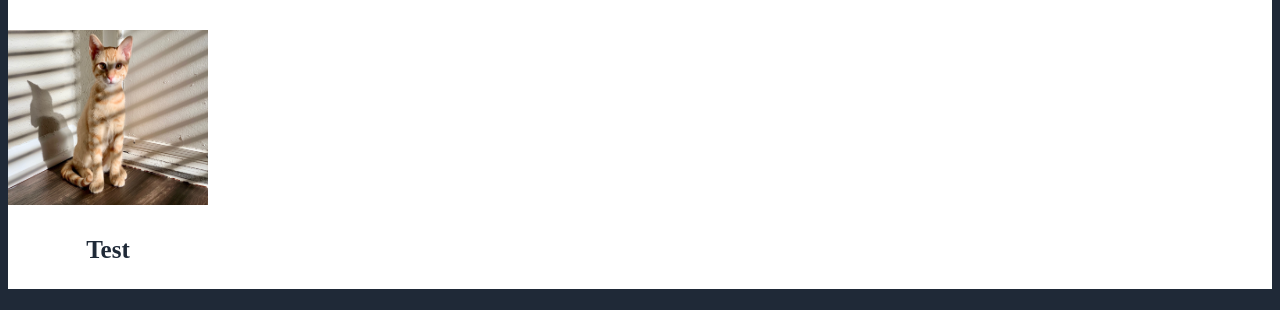
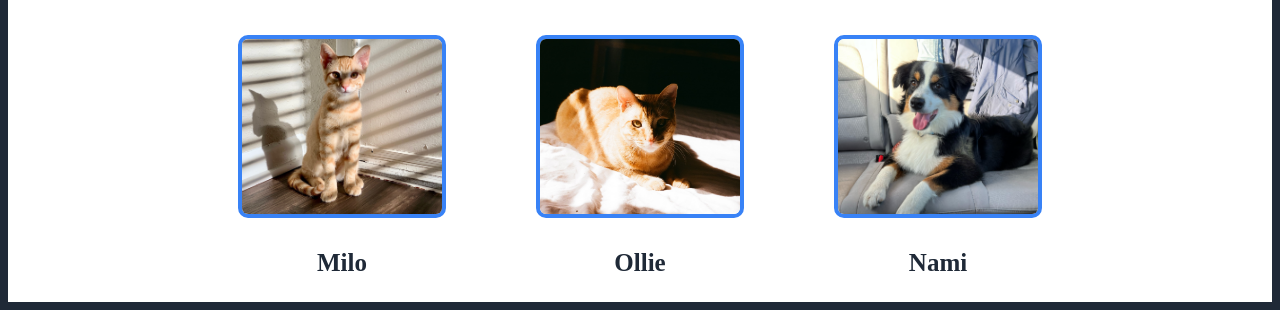
Before and after one commit to Yariee/landing-page, a plain HTML site: page index.html in a window 1280 px wide. Shown: the part 618-928 px from the top of the page. Drawn offline with Linux system fonts and the light colour scheme.

Commit message:
finished random info tab

```diff
--- a/index.html
+++ b/index.html
@@ -35,7 +35,15 @@
             <div class="random-info-tabs">
                 <div class="milo">
                     <img src="./photos/milo.JPG">
-                    <p>Test</p>
+                    <p>Milo</p>
+                </div>
+                <div class="ollie">
+                    <img src="./photos/ollie.JPEG">
+                    <p>Ollie</p>
+                </div>
+                <div class="nami">
+                    <img src="./photos/nami.JPG">
+                    <p>Nami</p>
                 </div>
             </div>
         </div>
--- a/style.css
+++ b/style.css
@@ -96,14 +96,15 @@ button {
 
 .random-info-tabs {
     display: flex;
+    justify-content: center;
+    gap: 50px;
 }
 
-.milo {
-    justify-content: center;
-    text-align: center;
-}
-
-.milo img {
+.random-info-tabs img {
     width: 200px;
     height: 175px;
+    object-fit: cover;
+    border: 4px solid #3882F6;
+    border-radius: 10px;
+    margin: 5px 20px 0px 20px;
 }
```
